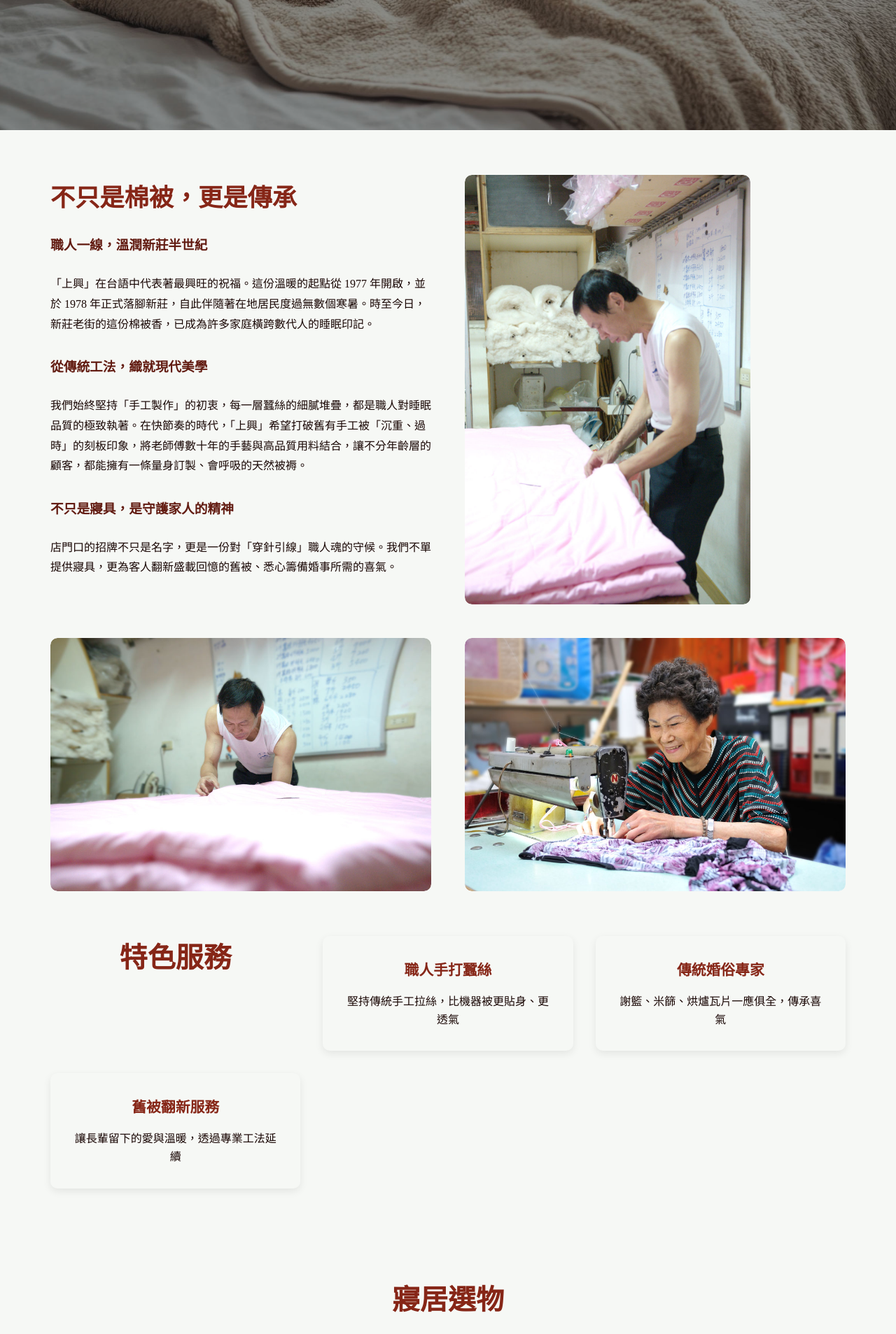
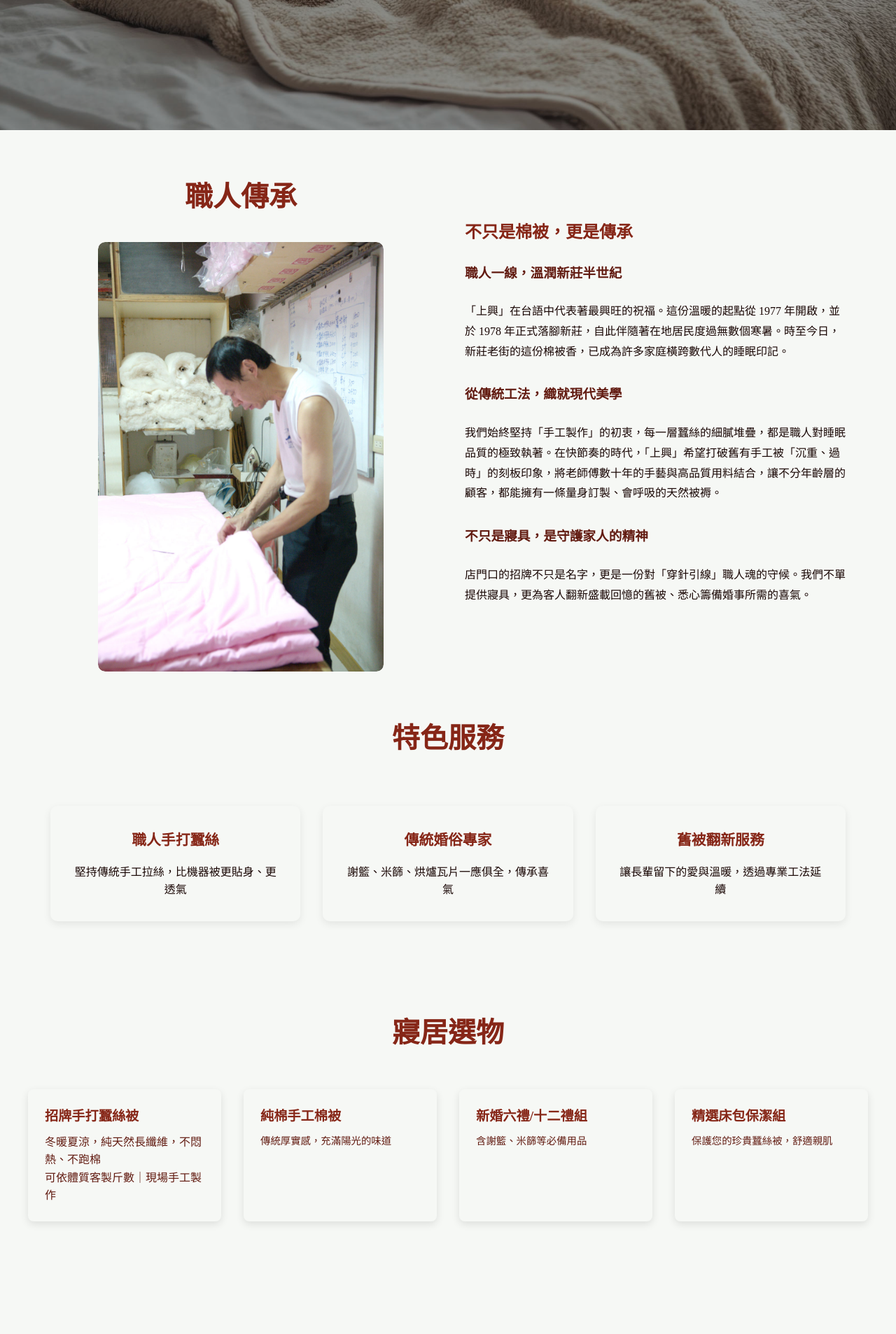
Before and after one commit to jekkinoopy/SiongHing, a PHP site: page / in a window 1280 px wide. Shown: the part 614-2521 px from the top of the page at 70% size. Run offline with PHP 8.4, Linux system fonts and the light colour scheme.

Commit message:
style(services): 重構特色服務區塊視覺設計

```diff
--- a/index.html
+++ b/index.html
@@ -56,6 +56,11 @@
 
     <!-- 職人傳承 -->
     <section class="about-section" id="about">
+        <div class="about-title">
+            <h2 class="section-title">職人傳承</h2>
+            <div class="about-image" style="width: 75%;"><img src="image/s/messageImage_1776954020197_0.jpg"
+                    alt="上興棉被行 師傅手工製作棉被"></div>
+        </div>
         <div class="about-content">
             <h2>不只是棉被，更是傳承</h2>
             <h3>職人一線，溫潤新莊半世紀</h3><br>
@@ -72,10 +77,10 @@
                 「要把客人當成家人，讓大家都能睡個好覺。」——這就是上興始終如一的精神。
             </p> -->
         </div>
-
-        <div class="about-image" style="width: 75%;"><img src="image/s/messageImage_1776954020197_0.jpg" alt="上興棉被行 師傅手工製作棉被"></div>
+        <!-- <div class="about-image">
+            <div class="about-image"><img src="image/s/000-媽媽20100605_0019005_0.jpg" alt="上興棉被行 師傅縫製"></div>
             <div class="about-image"><img src="image/s/000messageImage_1776954023703_0.jpg" alt="上興棉被行 傳統手工棉被製作細節"></div>
-        <div class="about-image"><img src="image/s/000-媽媽20100605_0019005_0.jpg" alt="上興棉被行 師傅縫製"></div>
+        </div> -->
         <!-- <div class="about-image"><img src="image/s/VW 媽媽20100605__0013_0.jpg" alt="上興棉被行 新婚喜慶禮俗"></div> -->
     </section>
 
@@ -86,9 +91,10 @@
     <!-- 特色區 -->
     <section class="features">
         <h2 class="section-title">特色服務</h2>
+        <div class="feature-grid">
             <div class="feature-card">
+                <h3>職人手打蠶絲</h3>
                 <!-- <div class="feature-icon">✨</div> -->
-            <h3>職人手打蠶絲</h3>
                 <p>堅持傳統手工拉絲，比機器被更貼身、更透氣</b></p>
             </div>
             <div class="feature-card">
@@ -100,6 +106,7 @@
                 <!-- <div class="feature-icon">♻️</div> -->
                 <h3>舊被翻新服務</h3>
                 <p>讓長輩留下的愛與溫暖，透過專業工法延續</b></p>
+            </div>
         </div>
     </section>
 
@@ -162,7 +169,7 @@ Q：蠶絲被如何保養？ (分享老闆親自示範的套被技術與清潔
 
     <!-- 聯絡我們 -->
     <section class="contact-section" id="contact">
-        <h2>老街尋蹤</h2>
+        <h2 class="section-title">老街尋蹤</h2>
         <iframe
             src="https://www.google.com/maps/embed?pb=!1m18!1m12!1m3!1d14459.659830973384!2d121.42519190618894!3d25.036959952991893!2m3!1f0!2f0!3f0!3m2!1i1024!2i768!4f13.1!3m3!1m2!1s0x3442a8754ded7879%3A0x4c84a8d70ba1101!2z5LiK6IiI5qOJ6KKr6KGM!5e0!3m2!1szh-TW!2stw!4v1776404700015!5m2!1szh-TW!2stw"
             width="600" height="250" style="border:0;" allowfullscreen="" loading="lazy"
@@ -178,8 +185,10 @@ Q：蠶絲被如何保養？ (分享老闆親自示範的套被技術與清潔
             <ul class="contact-info">
                 <li class="contact-item"><span><i class="fas fa-map-marker-alt"></i></span><a
                         href="https://maps.app.goo.gl/7jHGGuCq9rsgyHnv8">242 新北市新莊區新莊路587號(新莊老街內，歡迎親臨體驗手感)</a></li>
-                <li class="contact-item"><span><i class="fas fa-phone"></i></span><a href="tel:0933865148">0933-865-148</a></li>
-                <li class="contact-item"><span><i class="fa-brands fa-line"></i></span><a href="https://line.me/R/ti/c/0933865148" target="_blank">shangxing</a></li>
+                <li class="contact-item"><span><i class="fas fa-phone"></i></span><a
+                        href="tel:0933865148">0933-865-148</a></li>
+                <li class="contact-item"><span><i class="fa-brands fa-line"></i></span><a
+                        href="https://line.me/R/ti/c/0933865148" target="_blank">shangxing</a></li>
             </ul>
         </div>
     </section>
@@ -220,7 +229,7 @@ Q：蠶絲被如何保養？ (分享老闆親自示範的套被技術與清潔
         //         nav.classList.remove('scrolled');
         //     }
         // });
-        window.addEventListener('scroll', function() {
+        window.addEventListener('scroll', function () {
             const nav = document.querySelector('nav');
             if (window.scrollY > 50) {
                 nav.classList.add('scrolled');
--- a/style.css
+++ b/style.css
@@ -212,10 +212,19 @@ nav.scrolled .nav-links a:hover {
     gap: 3rem;
     align-items: center;
 }
+.about-title {
+    display: flex;
+    flex-direction: column;
+    align-items: center;
+    gap: 2rem;
+}
+.about-title h2{
+    margin-bottom: 0;
+
+}
 
 .about-content h2 {
     font-family: 'Noto Serif TC', serif;
-    font-size: 2.2rem;
     color: var(--primary-color);
     margin-bottom: 1.5rem;
     font-weight: 700;
@@ -248,7 +257,8 @@ nav.scrolled .nav-links a:hover {
 
 
 /* 特色區 */
-.features {
+
+.feature-grid {
     max-width: 1200px;
     margin: 4rem auto;
     padding: 0 2rem;
@@ -389,7 +399,6 @@ nav.scrolled .nav-links a:hover {
 
 .contact-section h2 {
     font-family: 'Noto Serif TC', serif;
-    font-size: 2.2rem;
     margin-bottom: 2rem;
     font-weight: 700;
     width: 100%;
```
Lines whose indentation alone changed are shown as unchanged.
